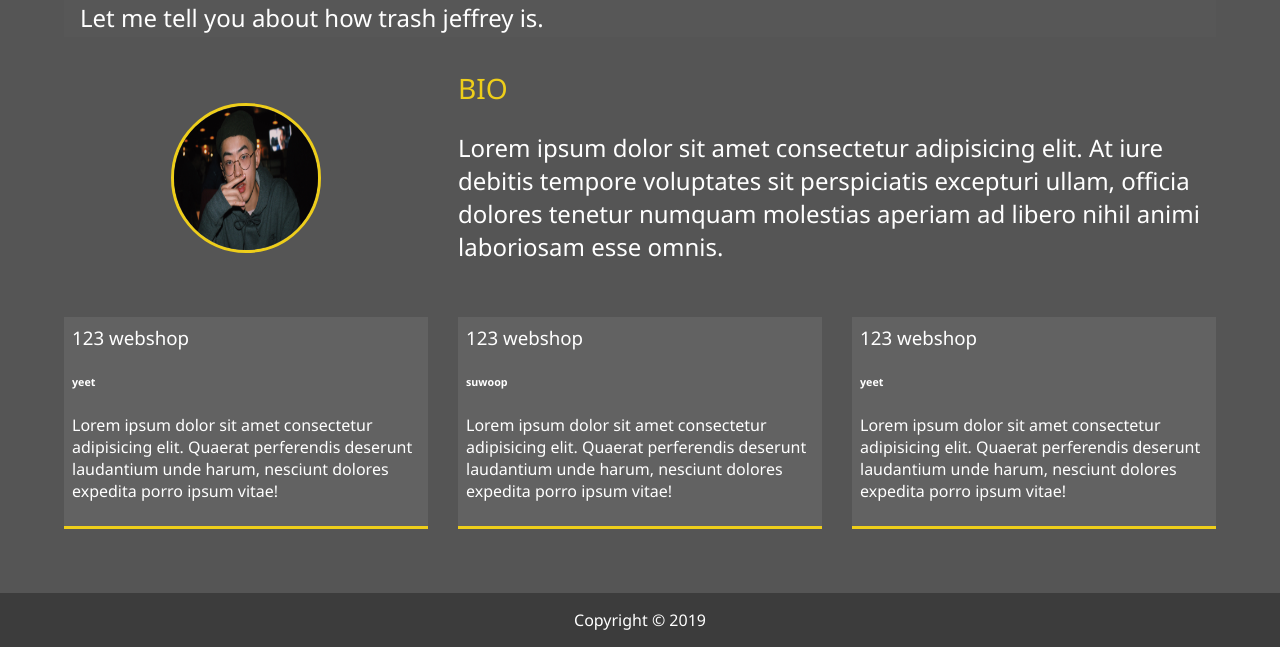
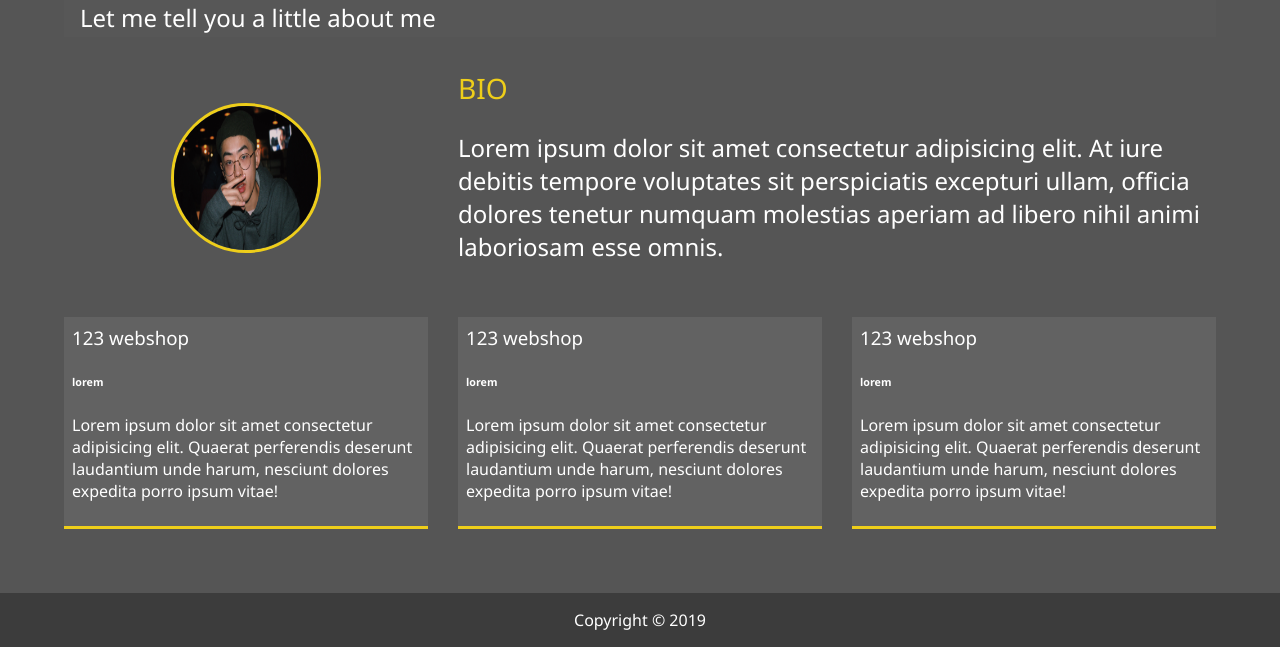
Before and after one commit to sudo-rm-allen/My_Portfolio, a website: page dist/about.html in a window 1280 px wide. Shown: the part 197-844 px from the top of the page. Drawn offline with Linux system fonts and the light colour scheme.

Commit message:
update info

```diff
--- a/dist/about.html
+++ b/dist/about.html
@@ -54,7 +54,7 @@
         <h1 class="lg-heading">About <span class="text-secondary">Me</span></h1>
 
         <h2 class="sm-heading">
-            Let me tell you about how trash jeffrey is.
+            Let me tell you a little about me
         </h2>
 
         <div class="about-info">
@@ -70,21 +70,21 @@
 
             <div class="job job-1">
                 <h3>123 webshop</h3>
-                <h6>yeet</h6>
+                <h6>lorem</h6>
                 <p>Lorem ipsum dolor sit amet consectetur adipisicing elit. Quaerat perferendis deserunt laudantium unde
                     harum, nesciunt dolores expedita porro ipsum vitae!</p>
             </div>
 
             <div class="job job-2">
                 <h3>123 webshop</h3>
-                <h6>suwoop</h6>
+                <h6>lorem</h6>
                 <p>Lorem ipsum dolor sit amet consectetur adipisicing elit. Quaerat perferendis deserunt laudantium unde
                     harum, nesciunt dolores expedita porro ipsum vitae!</p>
             </div>
 
             <div class="job job-3">
                 <h3>123 webshop</h3>
-                <h6>yeet</h6>
+                <h6>lorem</h6>
                 <p>Lorem ipsum dolor sit amet consectetur adipisicing elit. Quaerat perferendis deserunt laudantium unde
                     harum, nesciunt dolores expedita porro ipsum vitae!</p>
             </div>
```
Also changed, not shown: dist/index.html (+1 -1 lines).
